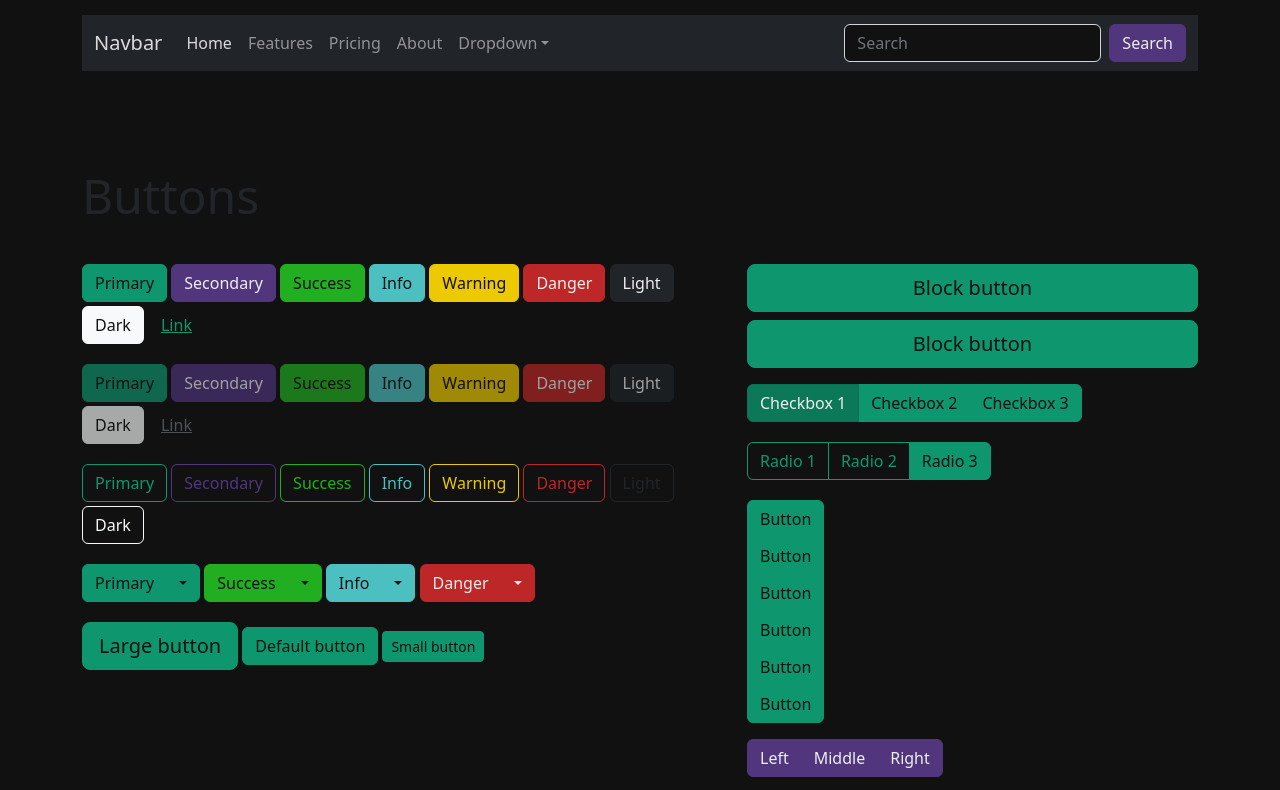
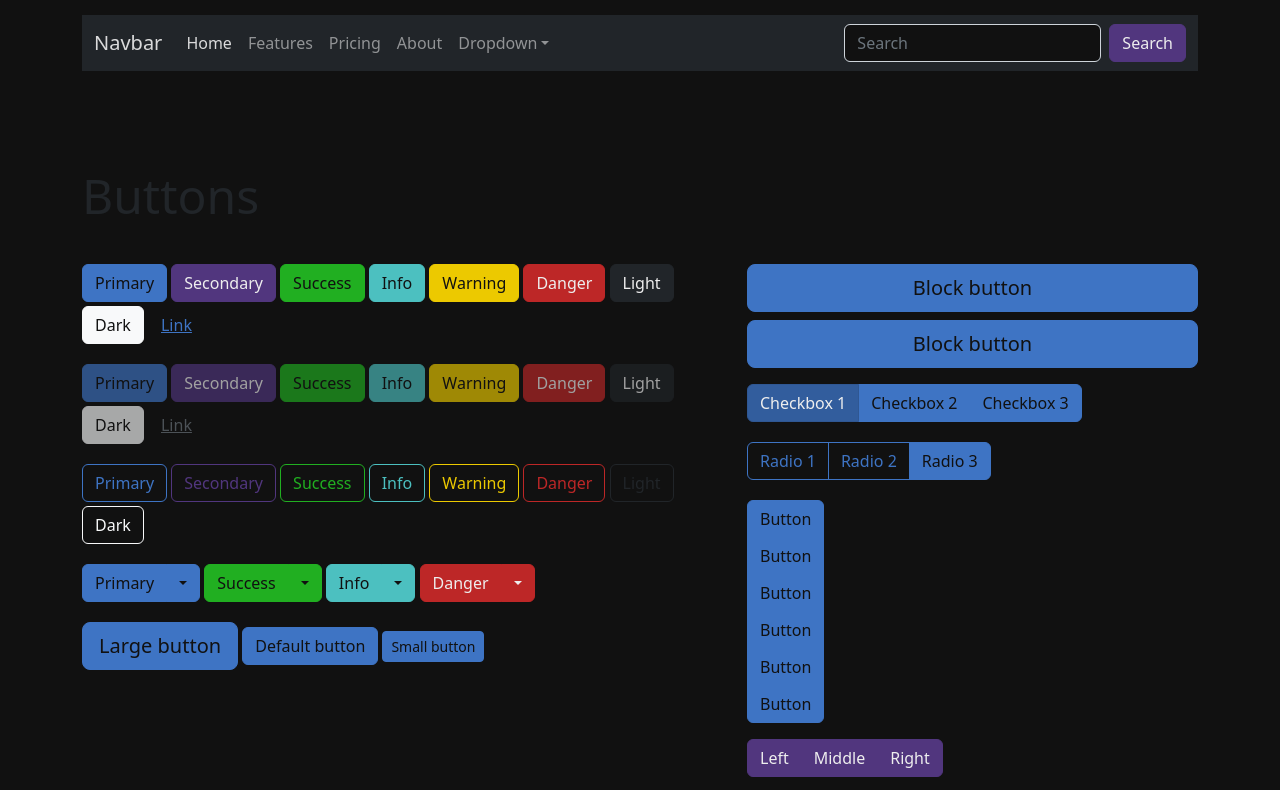
Before and after one commit to Skem9/Bootstrap-5-Live-SCSS-Builder, a website: page index.html in a window 1280 px wide. Shown: the part 717-1507 px from the top of the page. Drawn offline with nearby package versions, Linux system fonts and the light colour scheme.

Commit message:
save settings

```diff
--- a/Brandy/css.scss
+++ b/Brandy/css.scss
@@ -1,33 +1,35 @@
+
+$white:    #fff;
+$gray-100: #f8f9fa;
+$gray-200: #e9ecef;
+$gray-300: #dee2e6;
+$gray-400: #ced4da;
+$gray-500: #adb5bd;
+$gray-600: #6c757d;
+$gray-700: #495057;
+$gray-800: #343a40;
+$gray-900: #212529;
+$black:    #000;
+// scss-docs-end gray-color-variables
+
+// scss-docs-start color-variables
+$blue:    #3e74c4;
+$indigo:  #51367e;
+$purple:  #2c007e;
+$pink:    #ff00cc;
+$red:     #bd2727;
+$orange:  #e08700;
+$yellow:  #ecc900;
+$green:   #21af21;
+$teal:    #1ddd84;
+$cyan:    #4cc0c0;
+
 $black: #eee;
 $white: #111;
 
-$white:    #fff !default;
-$gray-100: #f8f9fa !default;
-$gray-200: #e9ecef !default;
-$gray-300: #dee2e6 !default;
-$gray-400: #ced4da !default;
-$gray-500: #adb5bd !default;
-$gray-600: #6c757d !default;
-$gray-700: #495057 !default;
-$gray-800: #343a40 !default;
-$gray-900: #212529 !default;
-$black:    #000 !default;
-// scss-docs-end gray-color-variables
-
-// scss-docs-start color-variables
-$blue:    #3e74c4 !default;
-$indigo:  #51367e !default;
-$purple:  #2c007e !default;
-$pink:    #ff00cc !default;
-$red:     #bd2727 !default;
-$orange:  #e08700 !default;
-$yellow:  #ecc900 !default;
-$green:   #21af21 !default;
-$teal:    #0e976e !default;
-$cyan:    #4cc0c0 !default;
 
 // scss-docs-start theme-color-variables
-$primary:       $teal;
+$primary:       $blue;
 $secondary:     $indigo;
 $success:       $green;
 $info:          $cyan;
```
Also changed, not shown: assets/css/css.css, 1 other file.
